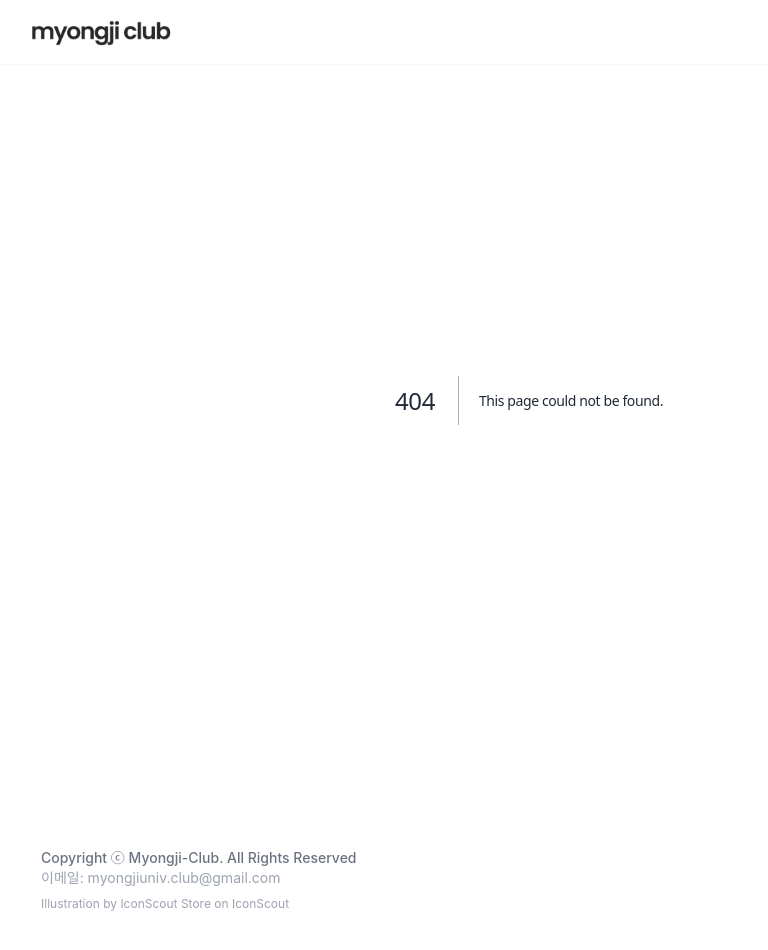
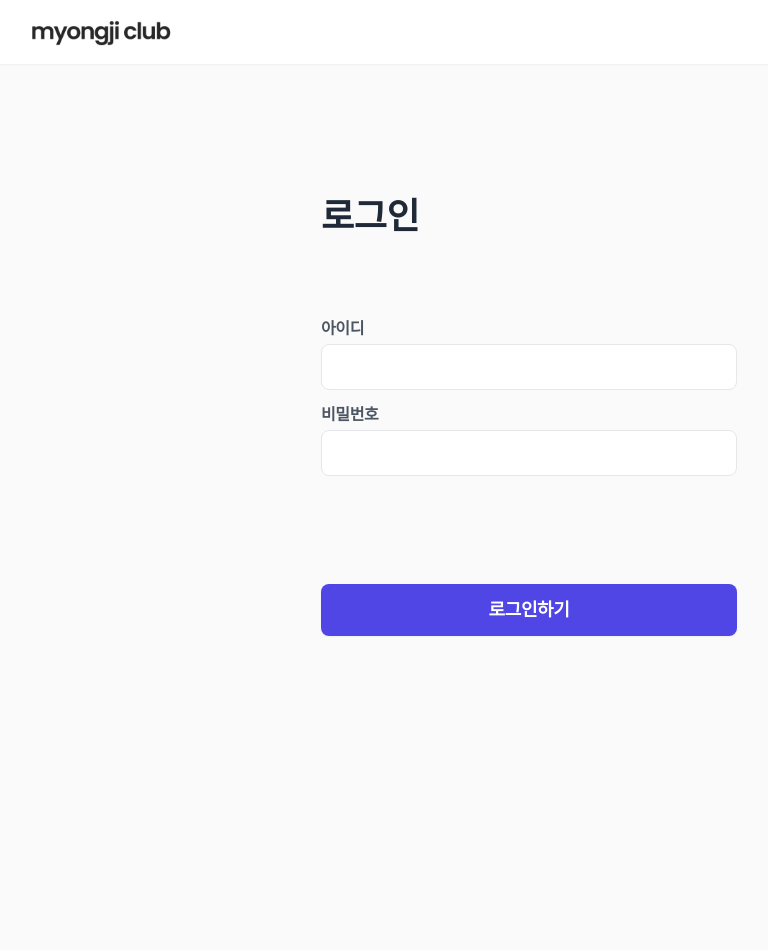
Before and after one commit to k-kbk/Myongji-Club-FE, a Next.js app: page /admin/login in a window 1280 px wide. Before the commit this address had no page. Shown: the top 950 px of the page, without its empty margins (111-879 px from the left). After the commit the page ends 800 px from the top, so only its background shows below. Built offline with nearby package versions, Linux system fonts and the light colour scheme; a web font is replaced by a local one.

Commit message:
feat: 관리자 로그인 페이지 구현

```diff
--- /dev/null
+++ b/src/components/common/Input.tsx
@@ -0,0 +1,31 @@
+import { Dispatch, SetStateAction } from 'react';
+
+type InputProps = {
+  label: string;
+  id: string;
+  type: 'text' | 'password';
+  value: string;
+  onClick: Dispatch<SetStateAction<string>>;
+};
+
+export default function Input({ label, id, type, value, onClick }: InputProps) {
+  function handleChange(event: React.ChangeEvent<HTMLInputElement>) {
+    onClick(event.target.value);
+  }
+
+  return (
+    <div className="mb-3">
+      <label htmlFor={id} className="flex flex-col font-semibold text-gray-600">
+        {label}
+        <input
+          id={id}
+          type={type}
+          spellCheck={false}
+          value={value}
+          className="mt-1 rounded-lg border border-gray-200 px-3 py-2 text-base font-medium text-gray-800 outline-none sm:text-lg"
+          onChange={handleChange}
+        />
+      </label>
+    </div>
+  );
+}
--- a/src/components/layout/index.tsx
+++ b/src/components/layout/index.tsx
@@ -1,3 +1,4 @@
+import { useRouter } from 'next/router';
 import Header from '../common/Header';
 import Footer from '../common/Footer';
 
@@ -6,13 +7,18 @@ type LayoutProps = {
 };
 
 export default function Layout({ children }: LayoutProps) {
+  const router = useRouter();
+  /** 현재 경로 */
+  const curPath = router.pathname;
+  const isAdmin = curPath.startsWith('/admin');
+
   return (
     <div className="flex min-h-screen w-full flex-col items-center justify-between">
       <Header />
       <div className="flex w-full max-w-screen-lg flex-col px-5 tracking-tight text-gray-800 sm:px-10 md:px-5">
         {children}
       </div>
-      <Footer />
+      {!isAdmin && <Footer />}
     </div>
   );
 }
--- /dev/null
+++ b/src/pages/admin/login/index.tsx
@@ -0,0 +1,39 @@
+import Input from '@/components/common/Input';
+import { useState } from 'react';
+
+export default function Index() {
+  const [adminId, setAdminId] = useState<string>('');
+  const [adminPw, setAdminPw] = useState<string>('');
+
+  return (
+    <div className="flex min-h-screen w-full flex-col items-center justify-center">
+      <div className="mt-8 flex w-full flex-col items-center rounded-lg p-3 sm:p-0">
+        <h1 className="w-full text-3xl font-bold sm:w-104 sm:text-4xl">
+          로그인
+        </h1>
+        <form className="mt-18 w-full sm:mt-20 sm:w-104">
+          <Input
+            label="아이디"
+            id="admin-id"
+            type="text"
+            value={adminId}
+            onClick={setAdminId}
+          />
+          <Input
+            label="비밀번호"
+            id="admin-pw"
+            type="password"
+            value={adminPw}
+            onClick={setAdminPw}
+          />
+          <button
+            type="button"
+            className="mt-22 w-full rounded-lg bg-indigo-600 py-3 text-base font-bold text-white shadow-sm transition-opacity hover:opacity-70 sm:mt-24 sm:text-lg"
+          >
+            로그인하기
+          </button>
+        </form>
+      </div>
+    </div>
+  );
+}
```
